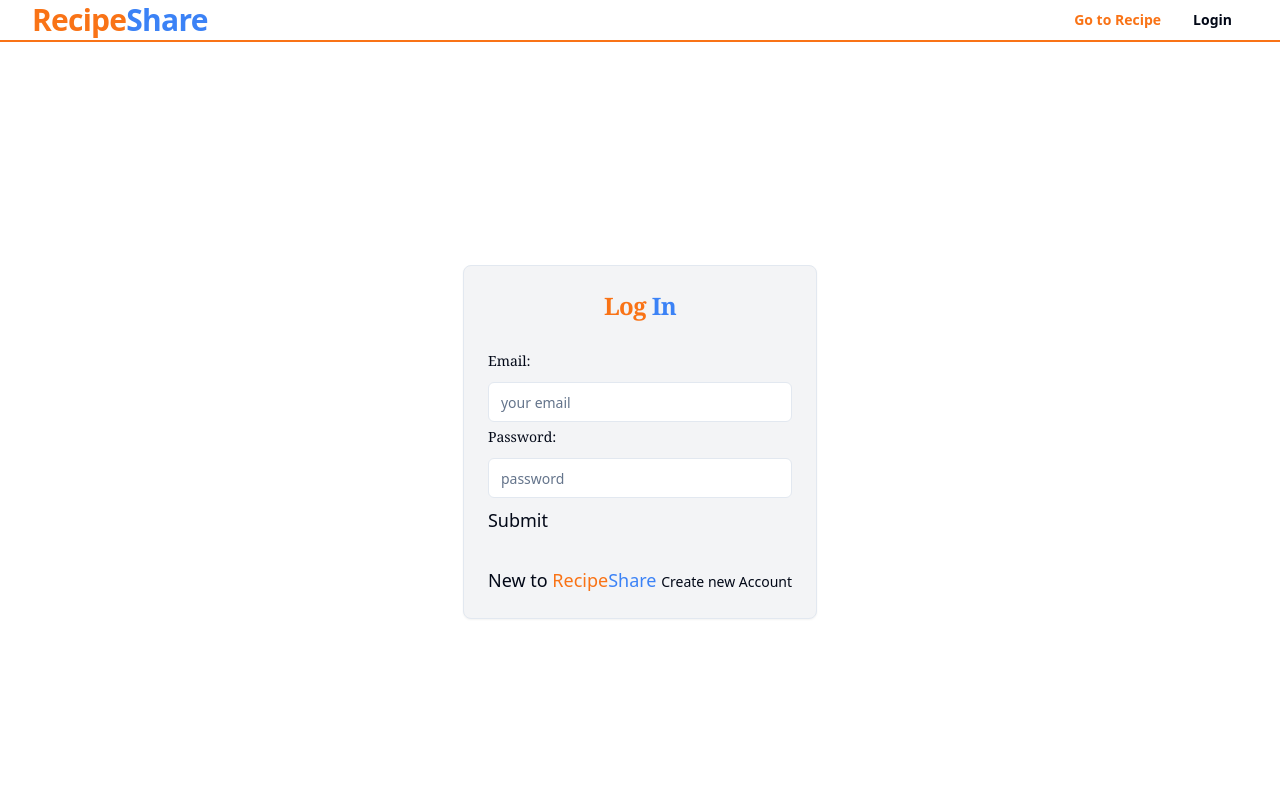
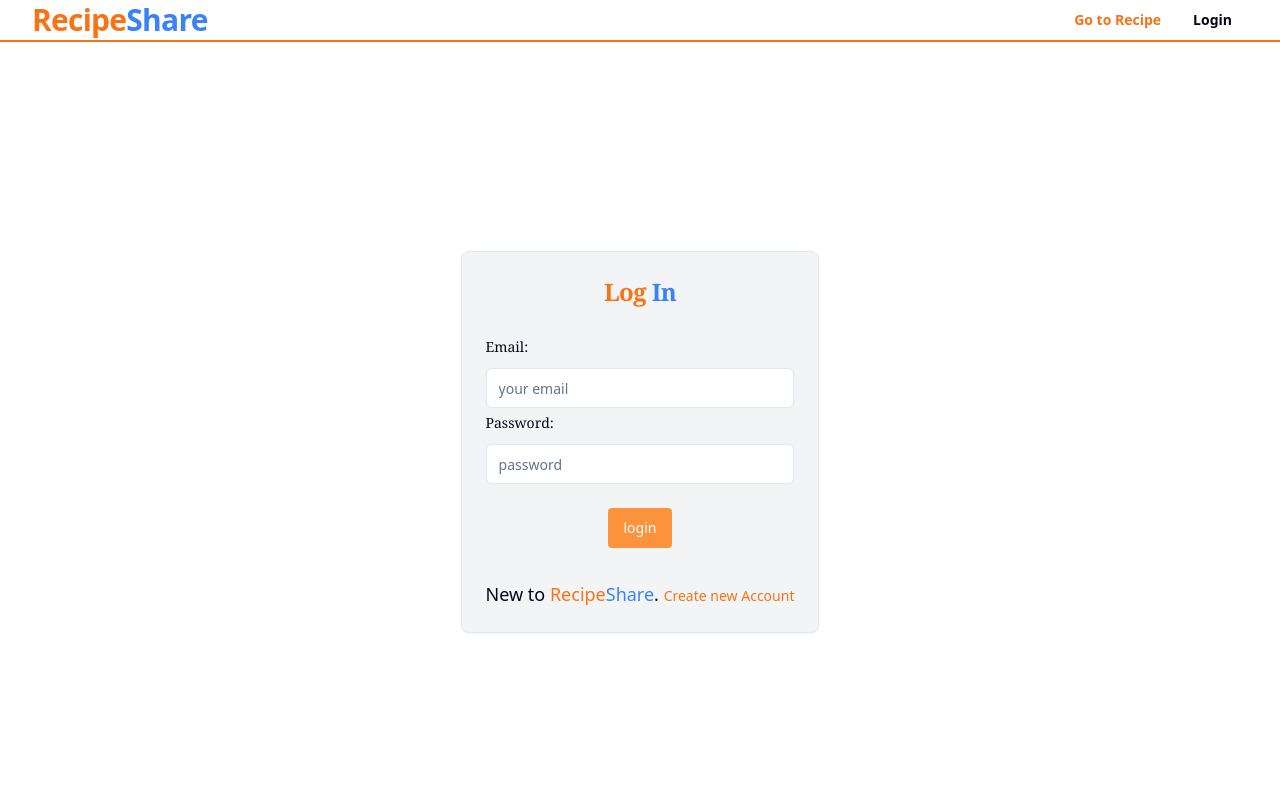
Before and after one commit to hhandu/recipe-share-frontend-dev, a React (Vite) app: page /login in a window 1280 px wide. Shown: the top 800 px of the page. Built offline with nearby package versions, Linux system fonts and the light colour scheme.

Commit message:
login and sign up page css fixed

```diff
--- a/src/Pages/LoginPage.tsx
+++ b/src/Pages/LoginPage.tsx
@@ -12,6 +12,7 @@ import { Input } from "@/components/ui/input";
 import { Label } from "@/components/ui/label";
 import { Link } from "react-router-dom";
 import axios from 'axios';
+import { Button } from "@/components/ui/button";
 
 interface IFormInputs {
     email: string;
@@ -20,7 +21,7 @@ interface IFormInputs {
 
 const LoginPage = () => {
     const { register, formState: { errors }, handleSubmit } = useForm<IFormInputs>();
-   // const navigate = useNavigate();
+    // const navigate = useNavigate();
 
     const onSubmit: SubmitHandler<IFormInputs> = async (data) => {
         try {
@@ -80,11 +81,14 @@ const LoginPage = () => {
                                 />
                                 {errors.password && <p className='text-orange-500'>{errors.password?.message}</p>}
                             </div>
-                            <input className="py-2" type="submit" />
+                            <div className="flex justify-center mt-4">
+                                <Button className="py-2 my-2 bg-orange-400 text-white rounded" type="submit">login</Button>
+                            </div>
+
                         </form>
                     </CardContent>
                     <CardFooter>
-                        <p>New to <span className='text-orange-500'>Recipe</span><span className='text-blue-500'>Share</span> <Link className='text-sm' to="/signup">Create new Account</Link></p>
+                        <p>New to <span className='text-orange-500'>Recipe</span><span className='text-blue-500'>Share</span>. <Link className='text-sm text-orange-500' to="/signup">Create new Account</Link></p>
                     </CardFooter>
                 </Card>
             </div>
--- a/src/Pages/SignUpPage.tsx
+++ b/src/Pages/SignUpPage.tsx
@@ -37,8 +37,8 @@ const SignupPage = () => {
 
     return (
         <div className="flex flex-col min-h-screen">
-            <Header />
-            <div className='flex flex-1 justify-center items-center'>
+            <Header/>
+            <div className='flex flex-1 justify-center items-center py-2'>
                 <Card className="bg-gray-100 rounded-lg text-lg">
                     <CardHeader>
                         <CardTitle className='text-center text-2xl font-bold font-serif'>
```
